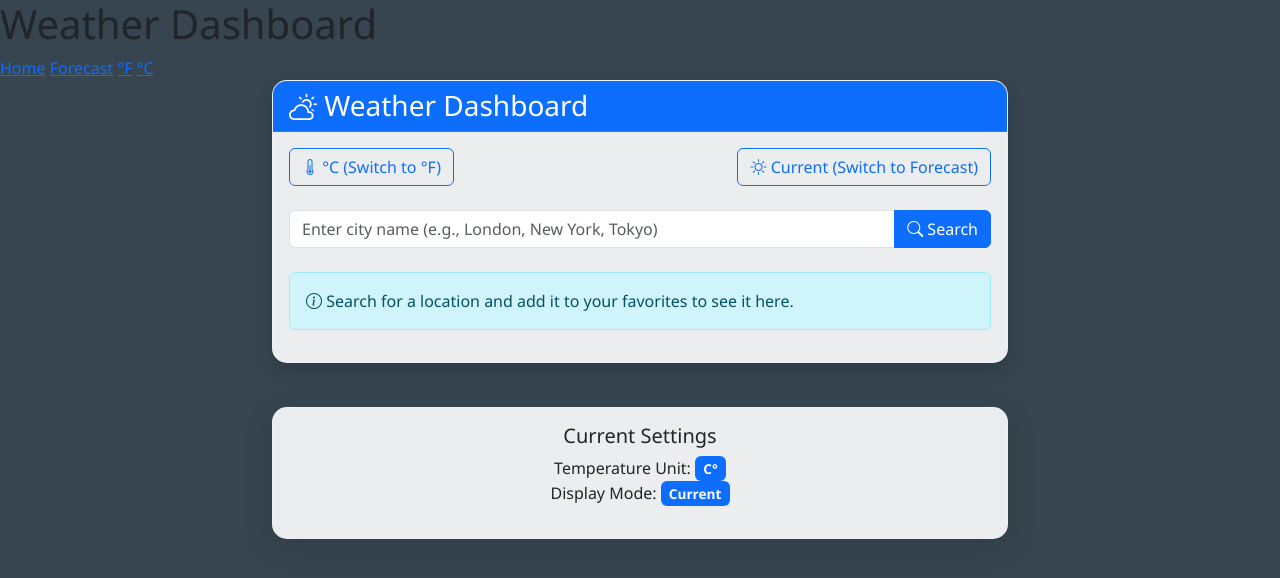
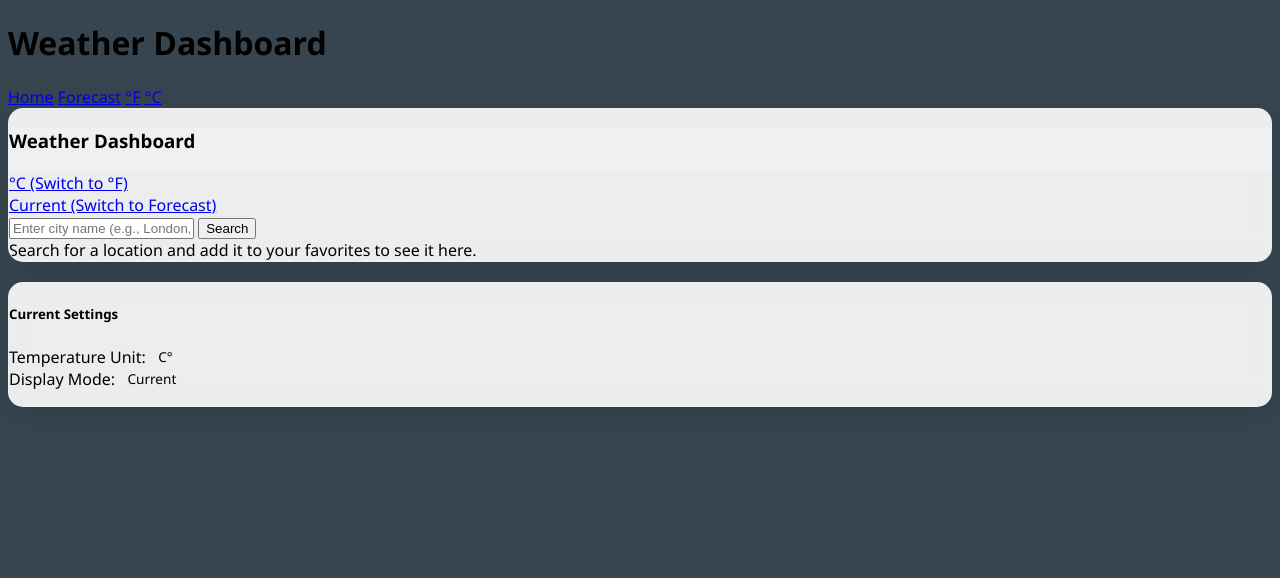
Before and after one commit to xtinalang/weather-dashboard, a Flask app: page / in a window 1280 px wide. Shown: the top 578 px of the page. Run offline with Flask 3, Linux system fonts and the light colour scheme; data that the repository does not hold is empty; some libraries are stand-ins or nearby versions.

Commit message:
messing around with base.html

```diff
--- a/web/static/css/styles.css
+++ b/web/static/css/styles.css
@@ -1,7 +1,7 @@
 /* Weather Dashboard Styles */
 
 body {
-    /*background-image: url('../images/weather1.jpg');*/
+    background-image: url(https://images.unsplash.com/photo-1534088568595-a066f410bcda?q=80&w=1920');
     background-size: cover;
     background-position: center;
     background-repeat: no-repeat;
--- a/web/templates/base.html
+++ b/web/templates/base.html
@@ -4,10 +4,7 @@
     <meta charset="UTF-8">
     <meta name="viewport" content="width=device-width, initial-scale=1.0">
     <title>{% block title %}Weather Dashboard{% endblock %}</title>
-    <link href="https://cdn.jsdelivr.net/npm/bootstrap@5.3.2/dist/css/bootstrap.min.css" rel="stylesheet">
-    <link rel="stylesheet" href="https://cdn.jsdelivr.net/npm/bootstrap-icons@1.11.1/font/bootstrap-icons.css">
     <link rel="stylesheet" href="{{ url_for('static', filename='css/styles.css') }}">
-    {% block extra_css %}{% endblock %}
 </head>
 <body></body>
     <h1>Weather Dashboard</h1>
```
